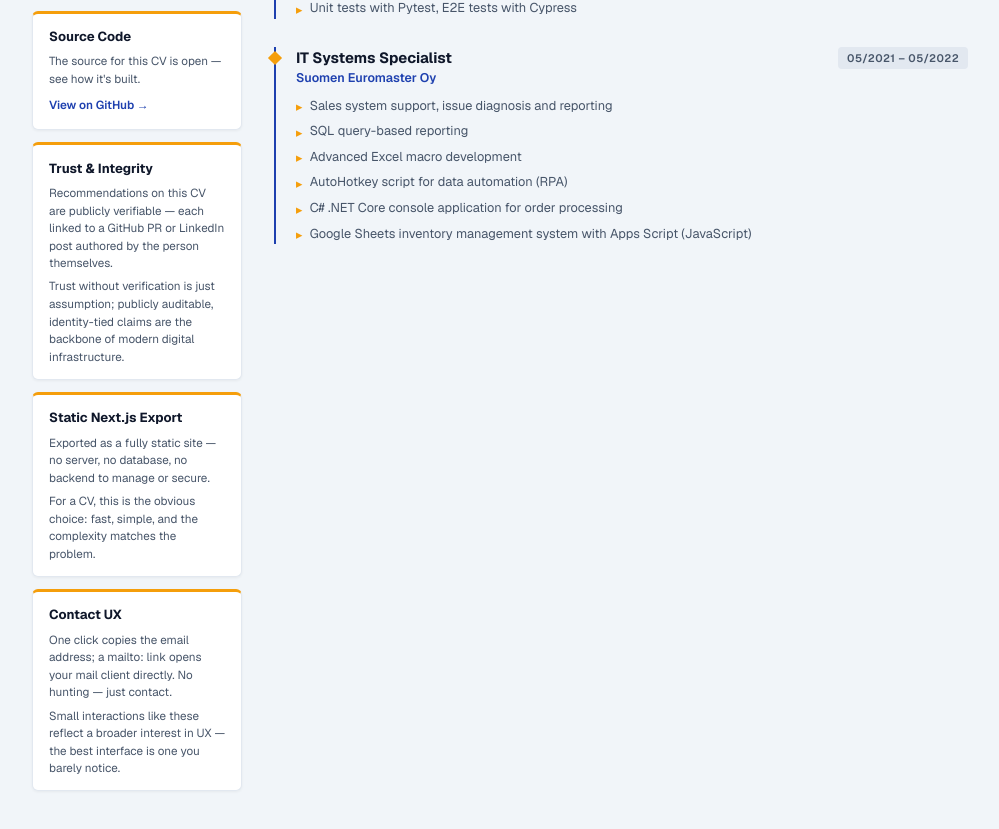
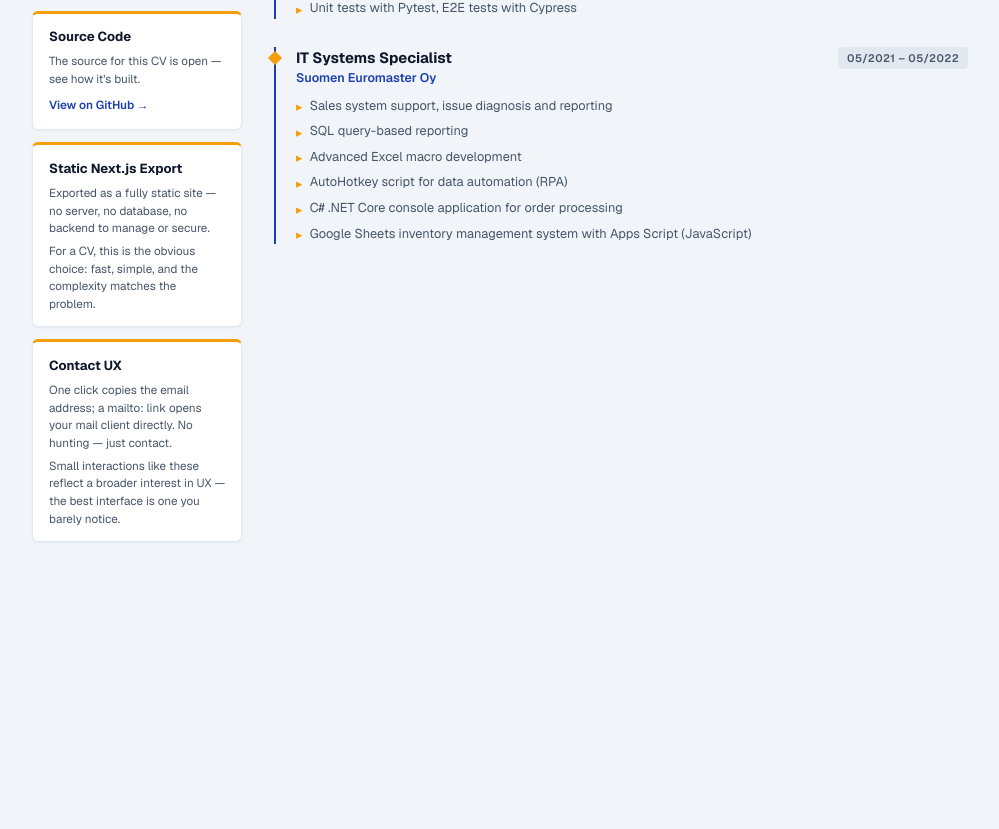
Before and after one commit to Tundral/lauri.tuumi.com, a Next.js app: page / in a window 1280 px wide. Shown: the part 1186-2015 px from the top of the page, without its empty margins (140-1139 px from the left). After the commit the page ends 1768 px from the top, so only its background shows below. Built offline with nearby package versions, Linux system fonts and the light colour scheme.

Commit message:
Don't render references card in "This CV" if not references are active

```diff
--- a/src/components/CVPage.tsx
+++ b/src/components/CVPage.tsx
@@ -106,7 +106,11 @@ const CVPage = () => {
           />
           <ProjectNotesSection
             heading={t.notes.heading}
-            items={t.notes.items}
+            items={
+              references[lang].length > 0
+                ? t.notes.items
+                : t.notes.items.filter((item) => item.title !== "Trust & Integrity")
+            }
             theme={th}
           />
         </aside>
```
Also changed, not shown: .claude/settings.local.json.
